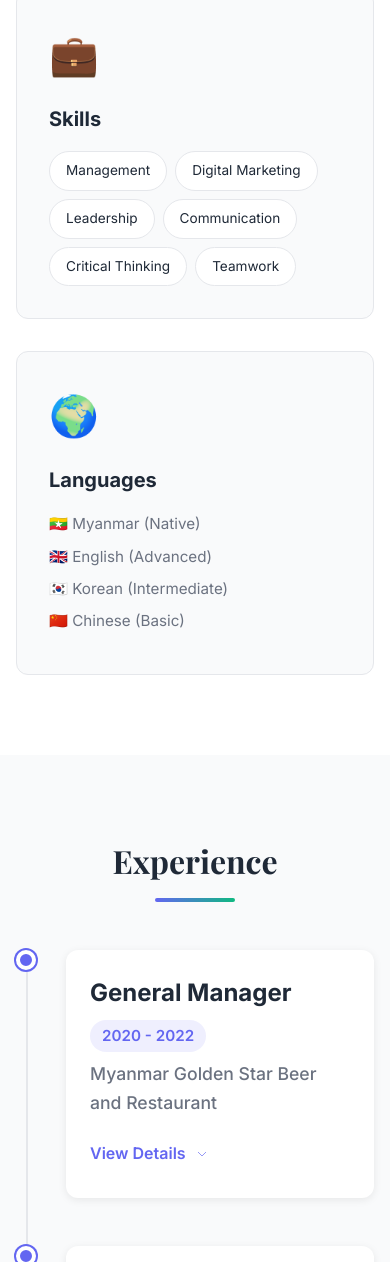
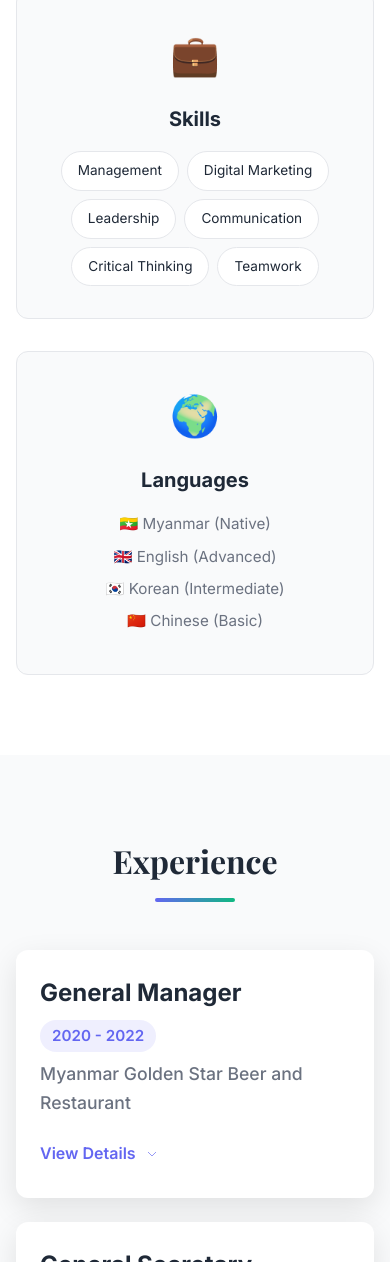
Before and after one commit to soungoolwin/maeve-portfolio, a plain HTML site: page index.html in a window 390 px wide. Shown: the part 2238-3500 px from the top of the page. Drawn offline with nearby package versions, Linux system fonts and the light colour scheme.

Commit message:
style bug fix

```diff
--- a/style.css
+++ b/style.css
@@ -693,20 +693,40 @@ body {
     height: 280px;
   }
 
+  /* About Cards - Center on Mobile */
   .about-cards {
     grid-template-columns: 1fr;
   }
 
+  .about-card {
+    text-align: center;
+  }
+
+  .card-icon {
+    display: block;
+    text-align: center;
+  }
+
+  .skills-tags {
+    justify-content: center;
+  }
+
+  /* Timeline - Card Layout on Mobile */
   .timeline::before {
-    left: 10px;
+    display: none;
   }
 
   .timeline-item {
-    padding-left: 50px;
+    padding-left: 0;
+    margin-bottom: 1.5rem;
   }
 
   .timeline-marker {
-    left: 0;
+    display: none;
+  }
+
+  .timeline-content {
+    box-shadow: var(--shadow);
   }
 
   .projects-grid {
```
